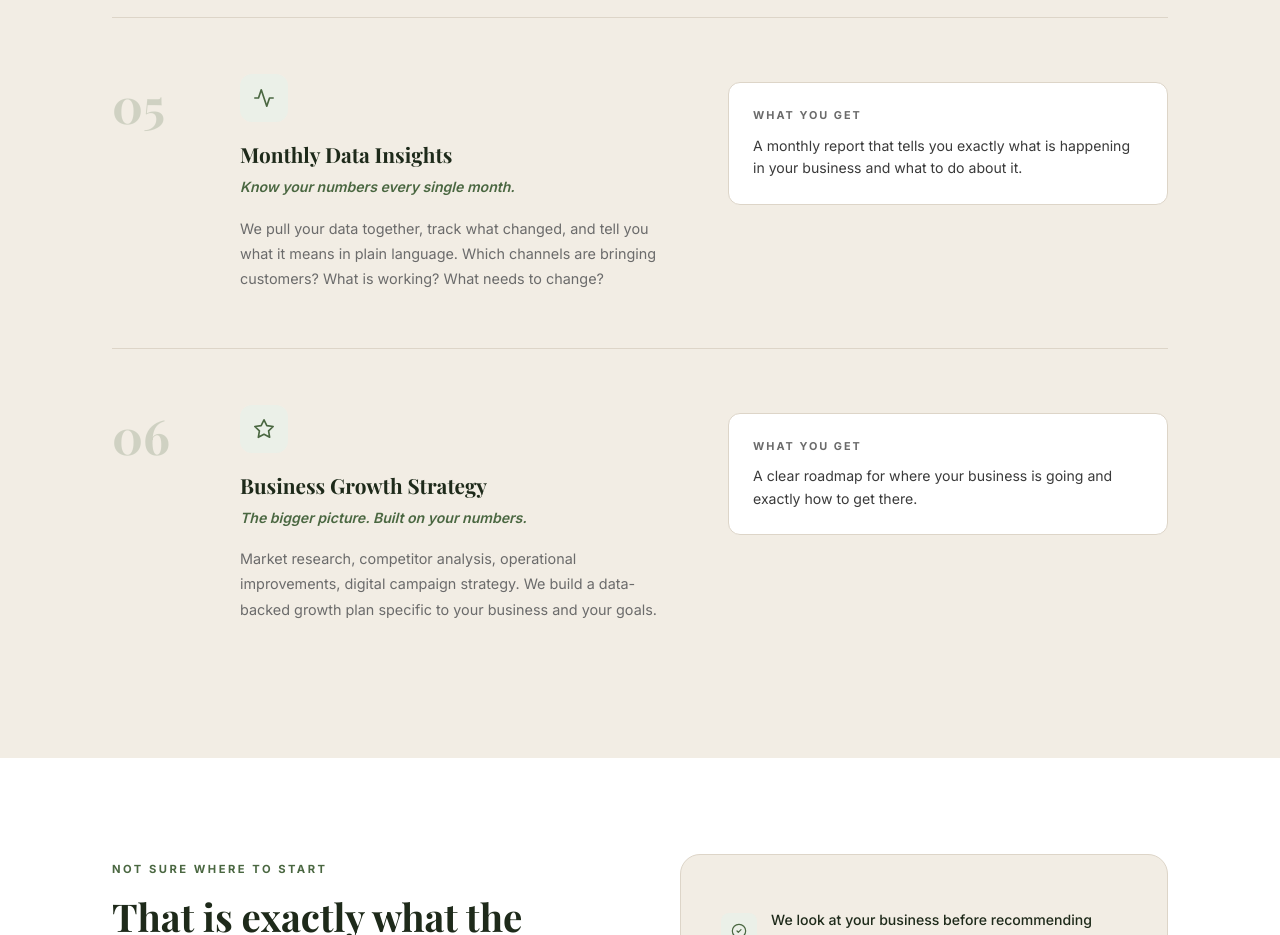
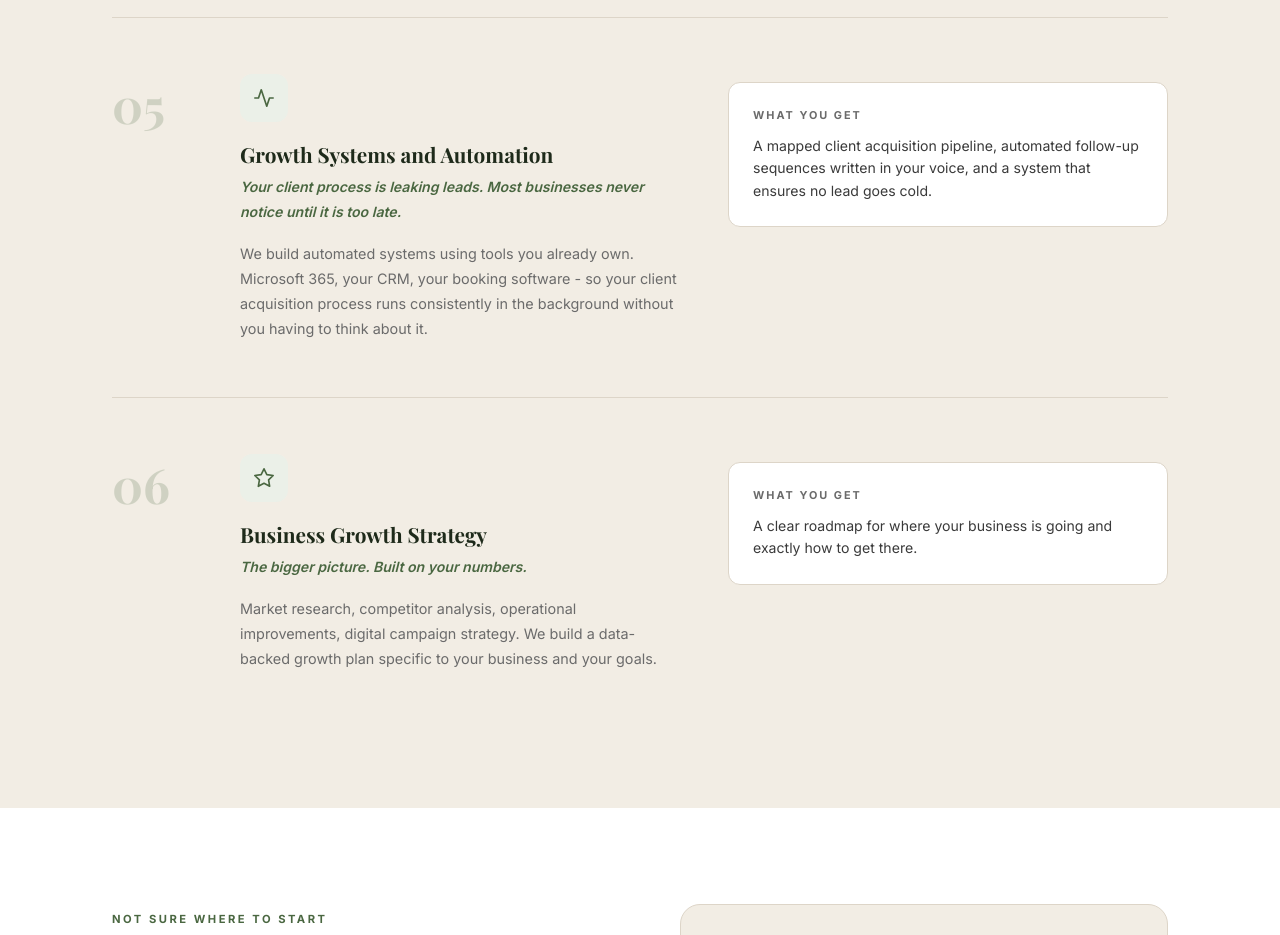
Before and after one commit to Githubs1d/seedwork.com.au, a plain HTML site: page services.html in a window 1280 px wide. Shown: the part 2280-3215 px from the top of the page. Drawn offline with nearby package versions, Linux system fonts and the light colour scheme.

Commit message:
Replace Monthly Data Insights with Growth Systems

```diff
--- a/services.html
+++ b/services.html
@@ -271,14 +271,14 @@
         <div class="service-icon-wrap">
           <svg viewBox="0 0 24 24"><polyline points="22 12 18 12 15 21 9 3 6 12 2 12"/></svg>
         </div>
-        <h3>Monthly Data Insights</h3>
-        <p class="service-hook">Know your numbers every single month.</p>
-        <p>We pull your data together, track what changed, and tell you what it means in plain language. Which channels are bringing customers? What is working? What needs to change?</p>
+        <h3>Growth Systems and Automation</h3>
+        <p class="service-hook">Your client process is leaking leads. Most businesses never notice until it is too late.</p>
+        <p>We build automated systems using tools you already own. Microsoft 365, your CRM, your booking software - so your client acquisition process runs consistently in the background without you having to think about it.</p>
       </div>
       <div class="service-right">
         <div class="service-outcome">
           <div class="service-outcome-label">What you get</div>
-          <p>A monthly report that tells you exactly what is happening in your business and what to do about it.</p>
+          <p>A mapped client acquisition pipeline, automated follow-up sequences written in your voice, and a system that ensures no lead goes cold.</p>
         </div>
 
       </div>
```
